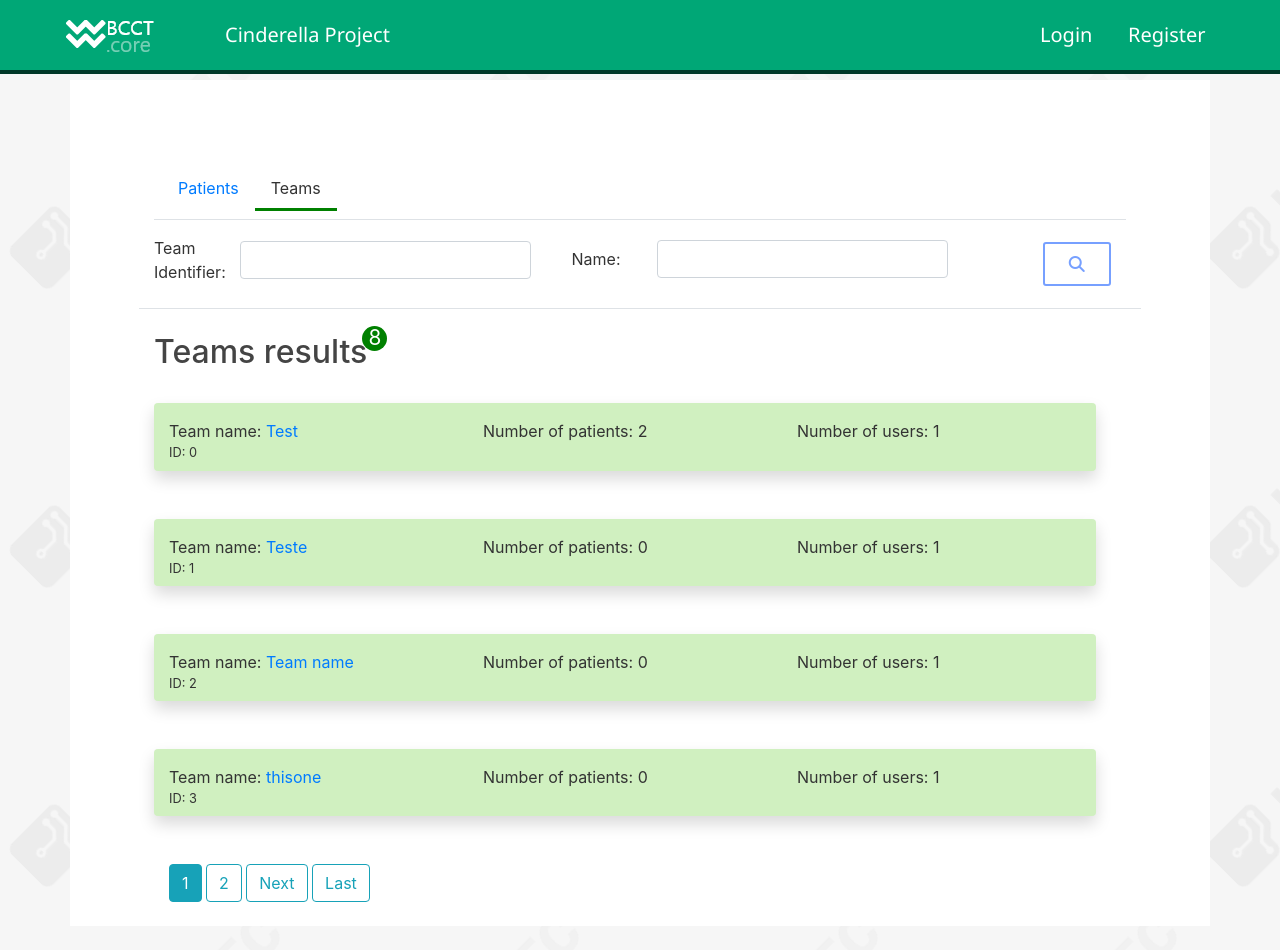
After one commit to safarsaitam/ctm-interships-2020-webbcctcore, a Django app: page /my_teams/ in a window 1280 px wide. The commit adds this page. Run offline with Django 3.2, Linux system fonts and the light colour scheme; data comes from the database, SQL or seed files in the repository; both versions use the stored data as it was after the commit; some libraries are stand-ins or nearby versions.

Commit message:
team and patients filters

```diff
--- /dev/null
+++ b/docker/bcctapp/filters.py
@@ -0,0 +1,31 @@
+import django_filters
+from .models import Patient, Teams
+from django import forms
+
+class PatientFilter(django_filters.FilterSet):
+
+    id = django_filters.NumberFilter(widget=forms.NumberInput(attrs={ 'min': '1'}))
+    age = django_filters.NumberFilter(widget=forms.NumberInput(attrs={ 'min': '0'}))
+
+    class Meta:
+        model = Patient
+
+        fields = {
+            'first_name' : ['icontains'],
+            'age' : ['exact'],
+            'id' : ['exact']
+        }
+
+
+class TeamFilter(django_filters.FilterSet):
+
+    id = django_filters.NumberFilter(widget=forms.NumberInput(attrs={ 'min': '0'}))
+
+
+    class Meta:
+        model = Teams
+
+        fields = {
+            'name' : ['icontains'],
+            'id' : ['exact']
+        }
--- a/docker/bcctapp/static/bcctapp/base.css
+++ b/docker/bcctapp/static/bcctapp/base.css
@@ -100,7 +100,7 @@ body {
     height: 100%
 }
 
-.body-main, .body-galery {
+.body-main, .body-galery     {
     background-color: #ffffff;
 }
 
--- a/docker/bcctapp/templates/bcctapp/base.html
+++ b/docker/bcctapp/templates/bcctapp/base.html
@@ -99,7 +99,7 @@
     <script src="https://stackpath.bootstrapcdn.com/bootstrap/4.3.1/js/bootstrap.min.js"
         integrity="sha384-JjSmVgyd0p3pXB1rRibZUAYoIIy6OrQ6VrjIEaFf/nJGzIxFDsf4x0xIM+B07jRM"
         crossorigin="anonymous"></script>
-    <footer class="site-footer">
+    <footer class="site-footer d-none">
         <nav class="site-footer navbar navbar-expand-md navbar-dark inesc-bg-dk-green inesc-border-md-green">
             <div class="container navbar-nav mr-auto">
                 <div>
--- /dev/null
+++ b/docker/bcctapp/templates/bcctapp/my_teams.html
@@ -0,0 +1,167 @@
+{% extends "bcctapp/base.html" %}
+{% load static %}
+{% load myfilters %}
+{% load tags %}
+{% block extra_style %}
+<style>
+        .btn-app {
+            display: inline-block;
+            background-color: #fff;
+            color: #77A0FF;
+            text-decoration: none;
+            border: 2px solid #77A0FF;
+            border-radius: 3px;
+            transition: color .3s;
+            padding: 0 0.5rem;
+        }
+
+        .btn-app:hover {
+            display: inline-block;
+            background-color: #77A0FF;
+            color: #fff;
+            text-decoration: none;
+            border: 2px solid #77A0FF;
+            border-radius: 3px;
+            position: relative;
+        }
+
+        #tables-types li {
+        list-style: none;
+        margin: 0;
+        padding: 0.5rem 1rem;
+        border-bottom: 3px solid inherit;
+    }
+
+    .bg-green {
+        background-color: rgb(208 240 192);
+    }
+
+    #tables-types li.active {
+        border-bottom: 3px solid green;
+    }
+
+    #tables-types li:hover {
+        border-bottom: 3px solid greenyellow;
+    }
+    .counter {
+        position: relative;
+    }
+
+    .counter-badge {
+        width:25px;
+        height:25px;
+        position: absolute;
+        top: -6px;
+        right: -20px;
+        border-radius: 50%;
+        background: green;
+        color: white;
+    }
+
+    .counter-badge-content {
+        top:0;
+        left:25%;
+        position:absolute;
+        font-size:1.3rem;
+    }
+
+</style>
+{% endblock extra_style %}
+
+{% block content %}
+<div class="container">
+
+
+<div id="tables-types" class="d-flex border-bottom p-2">
+    <ul class = "d-flex m-0 p-0">
+        <li data-select = "patients p-0 m-0">
+            <a href="{% url 'user-patient' user.username %}">Patients</a>  </span>
+        </li>
+        <li data-select="teams" class="active"> Teams </span></li>
+    </ul>
+    <div id = "add-team" class="ml-auto justify-content-end">
+        {% if request.user.is_staff %}
+                <a class="no-underline btn-app no-outline p-1 align-self-center" href="{% url 'teams-detail' %}">
+                    <i class="fa fa-plus-circle" aria-hidden="true"></i>
+                    Create Team
+                </a>
+        {% endif %}
+    </div>
+    </div>
+
+    <div id = "teams-search" class="border-bottom py-3 my-0 row">
+        <form class="row justify-content-between w-100" method="get">
+
+            <div class="form-group mb-0 col-md-5">
+                <label class = "d-flex align-items-center">
+                    <span class = "col-md-3">Team Identifier:</span> {{filter.form.id|addclass:'form-control m-1 col-md-9'}}
+                </label>
+            </div>
+
+            <div class="form-group mb-0 col-md-5">
+                <label class = "d-flex align-items-center">
+                    <span class = "col-md-3">Name:</span> {{filter.form.name__icontains|addclass:'form-control m-1 col-md-9'}}
+                </label>
+            </div>
+
+            <div class="justify-content-end col-md-2 d-flex">
+                <button class = "w-50 py-2 btn-app no-outline align-self-center" type="submit">
+                    <i class="fa fa-search" aria-hidden="true"></i>
+                </button>
+            </div>
+        </form>
+    </div>
+
+    <div class="teams-results row col-12 my-4" id = "teams">
+        <div class="container">
+
+            <div class = "row col-12 mb-4 px-0">
+                <div class="col-8 m-0 p-0">
+                    <h2>
+                        Teams results
+                        <span class = "counter">
+                        <small class = "counter-badge">
+                            <div class="counter-badge-content">
+                                {{ number_results }}
+                            </div>
+                            </small>
+                        </span>
+                    </h2>
+                </div>
+
+            </div>
+        <!--teams-->
+        {% for team in object_list %}
+            <article class="row shadow pt-3 pb-2 mb-5 rounded row bg-green">
+               <p class = "col-md-4 m-0">Team name: <a class  href="{%url 'my-team' team.name%}">{{team.name}}</a> </p>
+               <p class = "col-md-4 m-0">Number of patients: {{team.patients|wordcount}} </p>
+               <p class = "col-md-4 m-0">Number of users: {{team.users|wordcount}}</p>
+               <small class = "col-md-4 m-0">ID: {{team.id}}</small>
+            </article>
+        {% endfor %}
+
+
+
+        {% if is_paginated %}
+        {% if page_obj.has_previous %}
+            <a class="btn btn-outline-info mb-4" href="?{% param_replace page=1 %}">First</a>
+            <a class="btn btn-outline-info mb-4" href="?{% param_replace page=page_obj.previous_page_number %}">Previous</a>
+        {% endif %}
+
+        {% for num in page_obj.paginator.page_range %}
+            {% if page_obj.number == num %}
+                <a class="btn btn-info mb-4" href="?{% param_replace page=num %}">{{ num }}</a>
+            {% elif num > page_obj.number|add:'-3' and num < page_obj.number|add:'3' %}
+                <a class="btn btn-outline-info mb-4" href="?{% param_replace page=num %}">{{ num }}</a>
+            {% endif %}
+        {% endfor %}
+
+        {% if page_obj.has_next %}
+            <a class="btn btn-outline-info mb-4" href="?{% param_replace page=page_obj.next_page_number %}">Next</a>
+            <a class="btn btn-outline-info mb-4" href="?{% param_replace page=paginator.num_pages %}">Last</a>
+        {% endif %}
+    {% endif %}
+
+    </div>
+</div>
+{% endblock content %}
--- /dev/null
+++ b/docker/bcctapp/templatetags/tags.py
@@ -0,0 +1,12 @@
+from django import template
+
+register = template.Library()
+
+@register.simple_tag(takes_context=True)
+def param_replace(context, **kwargs):
+    d = context['request'].GET.copy()
+    for k, v in kwargs.items():
+        d[k] = v
+    for k in [k for k, v in d.items() if not v]:
+        del d[k]
+    return d.urlencode()
--- a/docker/bcctapp/urls.py
+++ b/docker/bcctapp/urls.py
@@ -1,7 +1,7 @@
 from django.urls import path
 from .views import PatientDetailView, PatientCreateView, PatientUpdateView, PatientDeleteView, UserPatientListView, \
     ImagePatientUpdateView, PatientSharedDetailView, InteractionsDetailView, TeamsCreateView, \
-    MyTeamsListView
+    MyTeamsListView,TeamListView
 from . import views
 
 urlpatterns = [
@@ -10,6 +10,7 @@ urlpatterns = [
     path('chat/', views.chat, name='bcctapp-chat'),
     path('patient/<int:pk>/', PatientDetailView.as_view(), name='patient-detail'),
     path('team/', TeamsCreateView.as_view(), name='teams-detail'),
+    path('my_teams/', TeamListView.as_view(), name='my-teams'),
     path('myteam/<str:name>', MyTeamsListView.as_view(), name='my-team'),
     path('patient/new/', PatientCreateView.as_view(), name='patient-new'),
     path('patient/shared/<int:pk>', PatientSharedDetailView.as_view(), name='patient-shared'),
--- a/docker/bcctapp/views.py
+++ b/docker/bcctapp/views.py
@@ -28,6 +28,8 @@ import cv2
 import psutil
 import sched
 import time
+from .filters import PatientFilter,TeamFilter
+
 scheduler = sched.scheduler(time.time, time.sleep)
 
 def print_event(name):
@@ -364,17 +366,47 @@ class PatientListView(ListView):
     paginate_by = 5
 
 
+
+class TeamListView(ListView):
+    model = Teams
+    template_name = 'bcctapp/my_teams.html'
+    context_object_name = 'teams'
+    paginate_by = 4
+    filterset_class = TeamFilter
+
+    def get_queryset(self):
+        queryset = super().get_queryset()
+        self.filterset = self.filterset_class(self.request.GET, queryset=queryset)
+        return self.filterset.qs.distinct()
+
+    def get_context_data(self, **kwargs):
+        context = super().get_context_data(**kwargs)
+        context['filter'] = TeamFilter(self.request.GET, queryset = self.get_queryset())
+        context['number_results'] = context['filter'].qs.count()
+        return context
+
+
+
 class UserPatientListView(ListView):
     print("entra aqui")
     model = Patient
     template_name = 'bcctapp/user_patients.html'
     context_object_name = 'patients'
-    paginate_by = 5
+    paginate_by = 2
+    filterset_class = PatientFilter
 
     def get_queryset(self):
-        user = get_object_or_404(User, username=self.kwargs.get('username'))
-        return Patient.objects.filter(owner=user).order_by('-date_posted')
-    #perguntar qual será a melhor forma de mostrar os pacientes partilhados/privados
+        queryset = super().get_queryset()
+        self.filterset = self.filterset_class(self.request.GET, queryset=queryset)
+        return self.filterset.qs.distinct()
+
+
+    def get_context_data(self, **kwargs):
+        context = super().get_context_data(**kwargs)
+        context['filter'] = PatientFilter(self.request.GET, queryset = self.get_queryset())
+        context['number_results'] = context['filter'].qs.count()
+        return context
+
 
     def post(self, request, patients_obj=None, *args, **kwargs):
         current_user = request.user
@@ -385,6 +417,7 @@ class UserPatientListView(ListView):
 
 
         if name:
+            print("here boy")
             team = Teams.objects.get(name=name)
             if team is None:
                 return HttpResponse("This name doesn't exist!")
@@ -404,6 +437,7 @@ class UserPatientListView(ListView):
                     return HttpResponse("You are not member of this team!")
         patient = get_object_or_404(Patient, pk=shared_id) #verificar o erro
         if patient:
+            print("patient")
             check_id = patient.share
             user_id = str(current_user.id)
             flag = False
@@ -418,6 +452,7 @@ class UserPatientListView(ListView):
             else:
                 return HttpResponse("Check your permissions to this Patient!")
         else:
+            print("else")
             return HttpResponse("This Patient doesn't exist!")
 
 def view_update(view_type1, view_type2, view_type3, view_type4, view_type5):
--- a/docker/webbcct/settings.py
+++ b/docker/webbcct/settings.py
@@ -82,6 +82,7 @@ INSTALLED_APPS = [
     'django.contrib.sessions',
     'django.contrib.messages',
     'django.contrib.staticfiles',
+    'django_filters',
 ]
 
 MIDDLEWARE = [
```
Also changed, not shown: docker/bcctapp/templates/bcctapp/user_patients.html (+35 -109 lines), docker/bcctapp/templatetags/myfilters.py (line endings or trailing spaces), docker/db.sqlite3.
